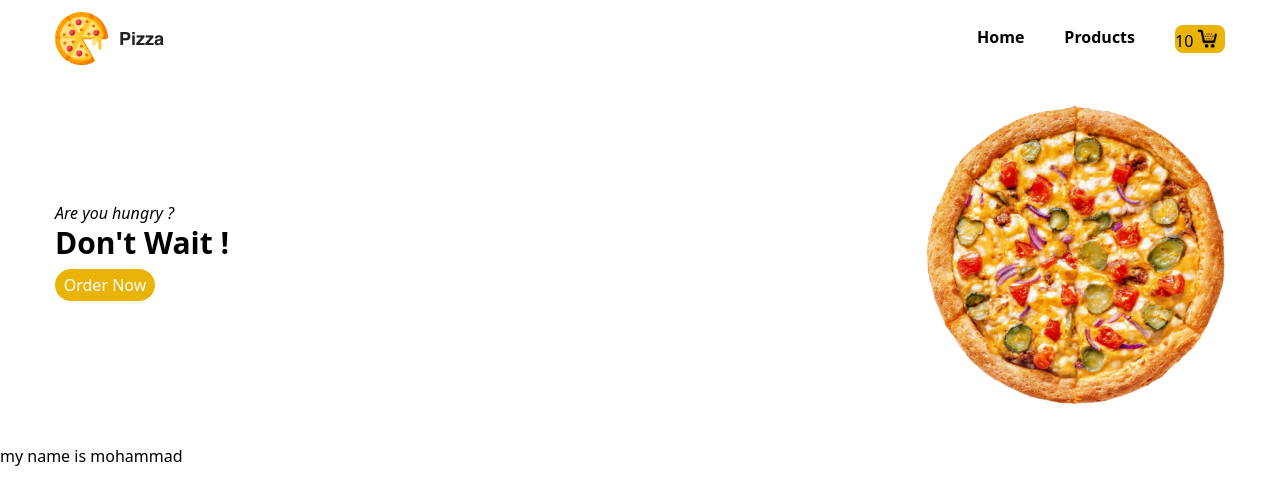
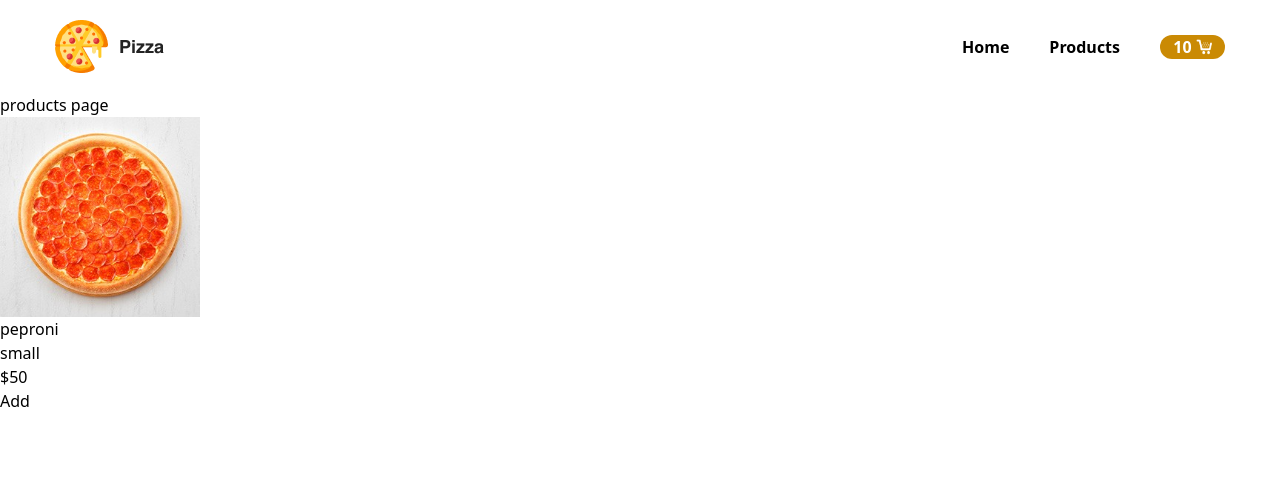
Before and after one commit to Umar7070/Pizza_order, a Next.js app: page /products in a window 1280 px wide. Shown: the top 504 px of the page. Built offline with nearby package versions, Linux system fonts and the light colour scheme.

Commit message:
working cart components

```diff
--- a/app/cart/page.jsx
+++ b/app/cart/page.jsx
@@ -3,9 +3,7 @@ import React from 'react'
 const Cart = () => {
   return (
     <div>
-        <div className="container">
-          products
-        </div>
+        cart page
 
     </div>
   )
--- /dev/null
+++ b/app/components/HomeProduct.jsx
@@ -0,0 +1,25 @@
+import React from 'react'
+
+const HomeProduct = () => {
+  return (
+    <>
+    <div>
+      <div>
+        <div>
+          <img src="/img/peproni.png" alt="" className='h-[200px]' />
+        <p>peproni</p>
+        <p>small</p>
+        <div>
+          <p>$50</p>
+          <button>Add</button>
+        </div>
+        </div>
+      </div>
+    </div>
+
+
+    </>
+  )
+}
+
+export default HomeProduct
--- /dev/null
+++ b/app/components/Navbar.jsx
@@ -0,0 +1,24 @@
+import Link from "next/link";
+import React from "react";
+
+const Navbar = () => {
+  return (
+    <>
+      <div className=" container  flex justify-between items-center my-5">
+        <Link href="/">
+          <img src="/img/logo.png" />
+        </Link>
+        <div className="flex items-center gap-10 capitalize font-bold">
+          <Link href="/home">home</Link>
+          <Link href="/products">products</Link>
+          <Link href='cart' className="flex  items-center bg-yellow-600 w-[65px] justify-center gap-1 rounded-full">
+            <span className="text-white">10</span>
+            <img src="/img/cart.png" className="h-4" />
+          </Link>
+        </div>
+      </div>
+    </>
+  );
+};
+
+export default Navbar;
--- a/app/home/page.jsx
+++ b/app/home/page.jsx
@@ -3,7 +3,7 @@ import React from 'react'
 const Home = () => {
   return (
     <div>
-        home page
+        <h1>home page</h1>
 
     </div>
   )
--- a/app/layout.js
+++ b/app/layout.js
@@ -1,7 +1,6 @@
 import localFont from "next/font/local";
 import "./globals.css";
-import Navbar from "@/components/Navbar";
-import MyContext from "@/context/MyContext";
+import Navbar from "./components/Navbar";
 
 const geistSans = localFont({
   src: "./fonts/GeistVF.woff",
@@ -25,11 +24,8 @@ export default function RootLayout({ children }) {
       <body
         className={`${geistSans.variable} ${geistMono.variable} antialiased`}
       >
-        <MyContext>
-        <Navbar />
-
+        <Navbar/>
         {children}
-        </MyContext>
       </body>
     </html>
   );
--- a/app/page.js
+++ b/app/page.js
@@ -1,51 +1,26 @@
-"use client";
-
-import { UserContext } from "@/context/MyContext";
-import axios from "axios";
-import React, { useContext, useEffect, useState } from "react";
+import React from 'react'
+import HomeProduct from './components/HomeProduct'
 
 const page = () => {
-  const {curEle,handleclick}= useContext(UserContext)
-  const [product, setProduct] = useState([]);
-  console.log(product);
-  const getapi = async () => {
-    const res = await axios.get("https://dummyjson.com/products");
-    setProduct(res.data.products);
-  };
-  useEffect(() => {
-    getapi();
-  }, []);
   return (
     <>
-      <div className="container ">
-        <h1 className="font-bold my-10">Products</h1>
-        <div className="grid grid-cols-5  gap-5">
-          {product.map((curEle, index) => {
-            return (
-              <>
-                <div className="  border shadow-lg  p-3">
-                  <img src={curEle.thumbnail} className="h-[150px] w-[100%] " />
-                  <div className="text-center">
-                    <h2 className=" font-bold  text-sm my-1">Havana spacal</h2>
-                    <p className=" font-bold ">small</p>
-                  </div>
-                  <div className="flex justify-between p-1 my-1">
-                    <p className="font-bold">$5</p>
-                    <button
-                      className="bg-yellow-500 w-[50px] text-white rounded-full hover:bg-green-700 hover:text-white"
-                      onClick={() => handleclick(curEle)}
-                    >
-                      Add
-                    </button>
-                  </div>
-                </div>
-              </>
-            );
-          })}
+    <div className='container my-10  flex justify-between items-center '>
+      <div className='container flex flex-col gap-2'>
+        <em className='text-2xl capitalize'>are you hungry ?</em>
+        <h1 className='text-4xl font-bold'>Don't Wait !</h1>
+        <div>
+
+        <button className='bg-yellow-500 w-[100px] rounded-full text-white h-[30px] my-2'>order now</button>
         </div>
       </div>
+      <div>
+        <img src='/img/pizza.png'/>
+      </div>
+    </div>
+    <HomeProduct/>
+
     </>
-  );
-};
+  )
+}
 
-export default page;
+export default page
--- a/app/products/page.jsx
+++ b/app/products/page.jsx
@@ -1,14 +1,11 @@
-'use client'
-
-import { UserContext } from '@/context/MyContext'
-import React, { useContext } from 'react'
-
+import React from 'react'
+import HomeProduct from '../components/HomeProduct'
 
 const Products = () => {
-  const {value}= useContext(UserContext);
   return (
     <div>
-        <h1>my name is mohammad {value}</h1>
+        products page
+        <HomeProduct/>
 
     </div>
   )
--- a/components/Navbar.jsx
+++ /dev/null
@@ -1,51 +0,0 @@
-import Link from "next/link";
-
-const Navbar = () => {
-  return (
-    <>
-      <div className="container flex justify-between items-center  my-3 ">
-        <Link href={"/"}>
-          <img src="/img/logo.png" alt="Logo" />
-        </Link>
-        <ul className="flex gap-10">
-          <li className="font-bold">
-            <Link href="/home">Home</Link>
-          </li>
-          <li className="font-bold">
-
-            <Link href="/products">Products</Link>
-          </li>
-          <Link
-            href={"/cart"}
-            className="flex bg-yellow-500 w-[50px] gap-1  pt-1 rounded-lg"
-          >
-            <p>10</p>
-
-            <img
-              src="/img/cart.png"
-              alt="cart"
-              className="filter brightness-0 saturate-0 grayscale-100 h-5"
-            />
-          </Link>
-        </ul>
-      </div>
-      {/* header ?????????????????? */}
-      <div className="container flex justify-between items-center my-10 ">
-        <div className="">
-          <p>
-            <em>Are you hungry ?</em>
-          </p>
-          <p className="text-3xl font-bold">Don't Wait !</p>
-          <button className="bg-yellow-500 p-1  my-2 w-[100px] rounded-full text-white hover:bg-yellow-700 hover:text-black">
-            Order Now
-          </button>
-        </div>
-        <div>
-          <img src="/img/pizza.png" alt="" className="w-[300px]" />
-        </div>
-      </div>
-    </>
-  );
-};
-
-export default Navbar;
```
